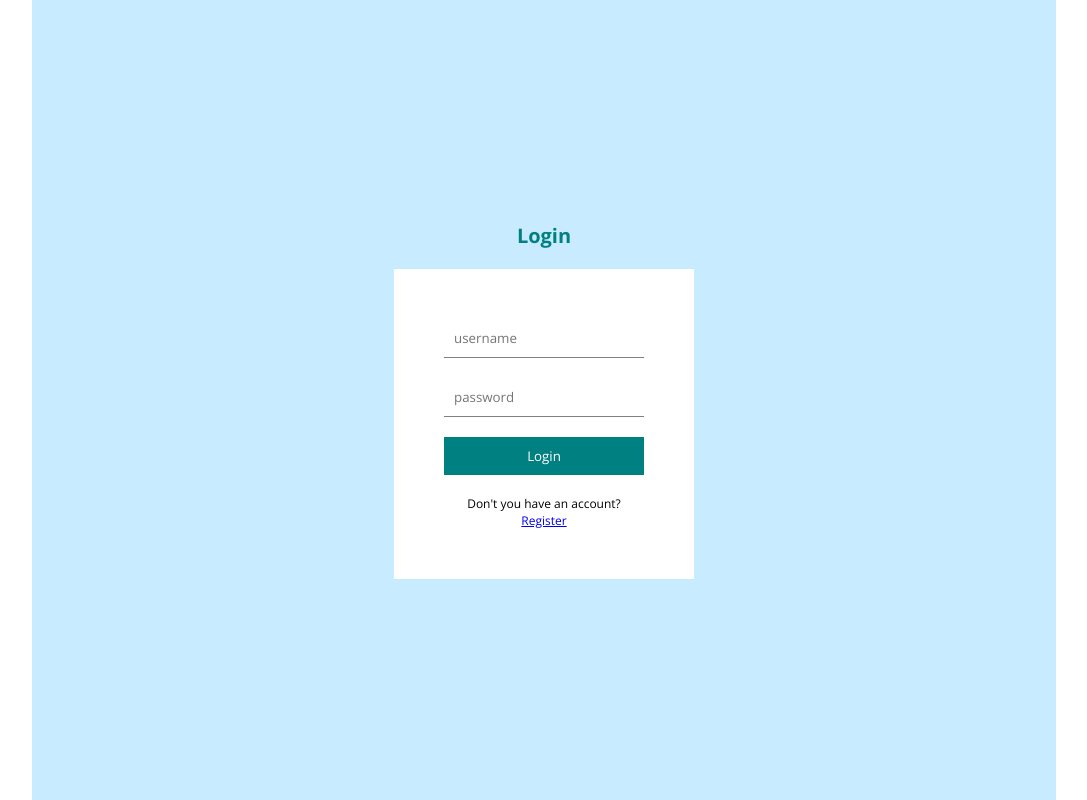
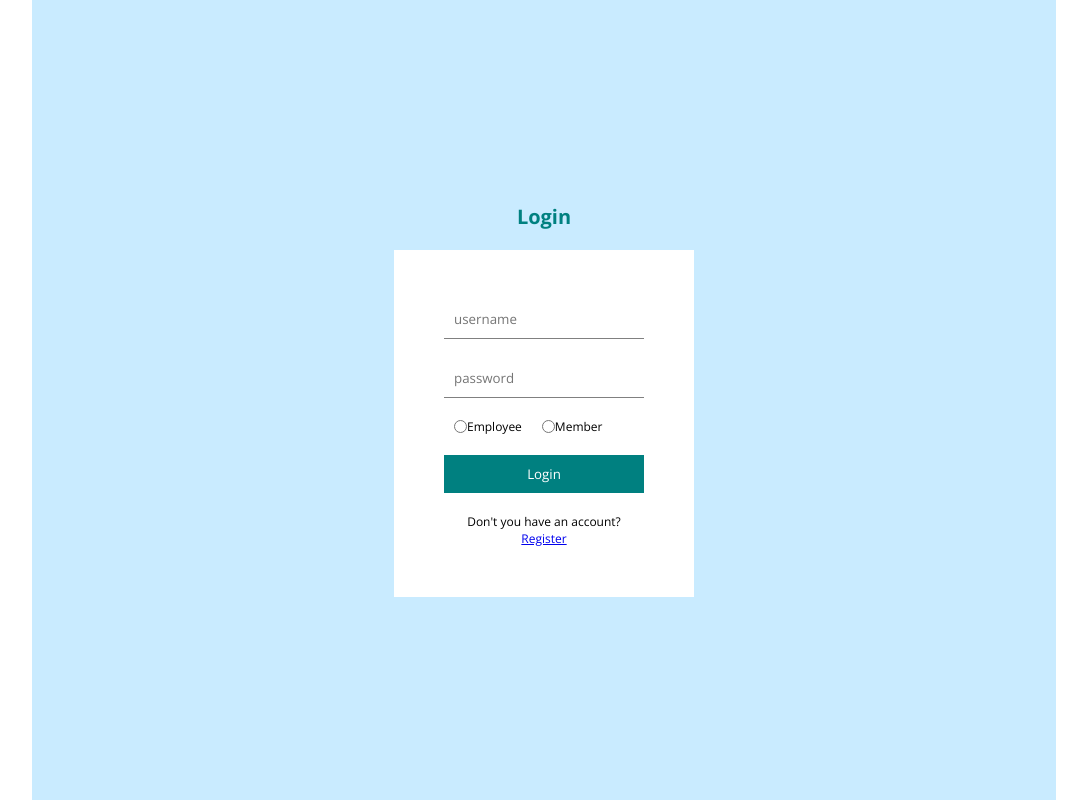
Before and after one commit to jingwei55/CPSC471, a React (Create React App) app in the folder client/: page /login in a window 1280 px wide. Shown: the whole page, without its empty margins (96-1183 px from the left). Built offline with nearby package versions, Linux system fonts and the light colour scheme.

Commit message:
Started on register and login code to link with database

```diff
--- a/client/src/pages/Login.jsx
+++ b/client/src/pages/Login.jsx
@@ -1,4 +1,4 @@
-import axios from "axios";
+// import axios from "axios";
 import React, { useState } from "react";
 import { useContext } from "react";
 import { Link, useNavigate } from "react-router-dom";
@@ -9,6 +9,7 @@ const Login = () => {
     username: "",
     password: "",
   });
+  const [selectedRole, setSelectedRole] = useState(""); // New state for selected role
   const [err, setError] = useState(null);
 
   const navigate = useNavigate();
@@ -20,10 +21,14 @@ const Login = () => {
     setInputs((prev) => ({ ...prev, [e.target.name]: e.target.value }));
   };
 
+  const handleRoleChange = (e) => {
+    setSelectedRole(e.target.value);
+  };
+
   const handleSubmit = async (e) => {
     e.preventDefault();
     try {
-      await login(inputs)
+      await login({ ...inputs, role: selectedRole })
       navigate("/");
     } catch (err) {
       setError(err.response.data);
@@ -47,6 +52,29 @@ const Login = () => {
           name="password"
           onChange={handleChange}
         />
+        {/* Radio buttons for selecting role */}
+        <div className="radio-group">
+          <label className="radio-label">
+            <input
+              type="radio"
+              name="role"
+              value="employee"
+              checked={selectedRole === "employee"}
+              onChange={handleRoleChange}
+            />
+            <span>Employee</span>
+          </label>
+          <label className="radio-label">
+            <input
+              type="radio"
+              name="role"
+              value="member"
+              checked={selectedRole === "member"}
+              onChange={handleRoleChange}
+            />
+            <span>Member</span>
+          </label>
+        </div>
         <button onClick={handleSubmit}>Login</button>
         {err && <p>{err}</p>}
         <span>
--- a/client/src/pages/Register.jsx
+++ b/client/src/pages/Register.jsx
@@ -1,5 +1,4 @@
-import React from "react";
-import { useState } from "react";
+import React, { useState } from "react";
 import { Link, useNavigate } from "react-router-dom";
 import axios from "axios";
 
@@ -9,6 +8,7 @@ const Register = () => {
     email: "",
     password: "",
   });
+  const [selectedRole, setSelectedRole] = useState(""); // New state for selected role
   const [err, setError] = useState(null);
 
   const navigate = useNavigate();
@@ -17,10 +17,15 @@ const Register = () => {
     setInputs((prev) => ({ ...prev, [e.target.name]: e.target.value }));
   };
 
+  const handleRoleChange = (e) => {
+    setSelectedRole(e.target.value);
+  };
+
   const handleSubmit = async (e) => {
     e.preventDefault();
     try {
-      await axios.post("/auth/register", inputs);
+      // Include the selected role in the registration data
+      await axios.post("/auth/register", { ...inputs, role: selectedRole });
       navigate("/login");
     } catch (err) {
       setError(err.response.data);
@@ -52,6 +57,31 @@ const Register = () => {
           name="password"
           onChange={handleChange}
         />
+
+        {/* Radio buttons for selecting role */}
+        <div className="radio-group">
+          <label className="radio-label">
+            <input
+              type="radio"
+              name="role"
+              value="employee"
+              checked={selectedRole === "employee"}
+              onChange={handleRoleChange}
+            />
+            Employee
+          </label>
+          <label className="radio-label">
+            <input
+              type="radio"
+              name="role"
+              value="member"
+              checked={selectedRole === "member"}
+              onChange={handleRoleChange}
+            />
+            Member
+            </label>
+        </div>
+
         <button onClick={handleSubmit}>Register</button>
         {err && <p>{err}</p>}
         <span>
--- a/client/src/style.scss
+++ b/client/src/style.scss
@@ -57,6 +57,19 @@ $lightBlue: #c9ebff;
         span {
           font-size: 12px;
           text-align: center;
+        }
+
+        .radio-group {
+          display: flex;
+          flex-direction: row; /* Display options side by side */
+          gap: 10px; /* Add a gap between options */
+          font-size: 12px;
+        }
+
+        .radio-label {
+          padding-left: 10px;
+          display: flex;
+          align-items: center; /* Align text vertically with the radio button */
         }
       }
     }
```
Also changed, not shown: 2 other files (tests, documents, lock files or other folders).
